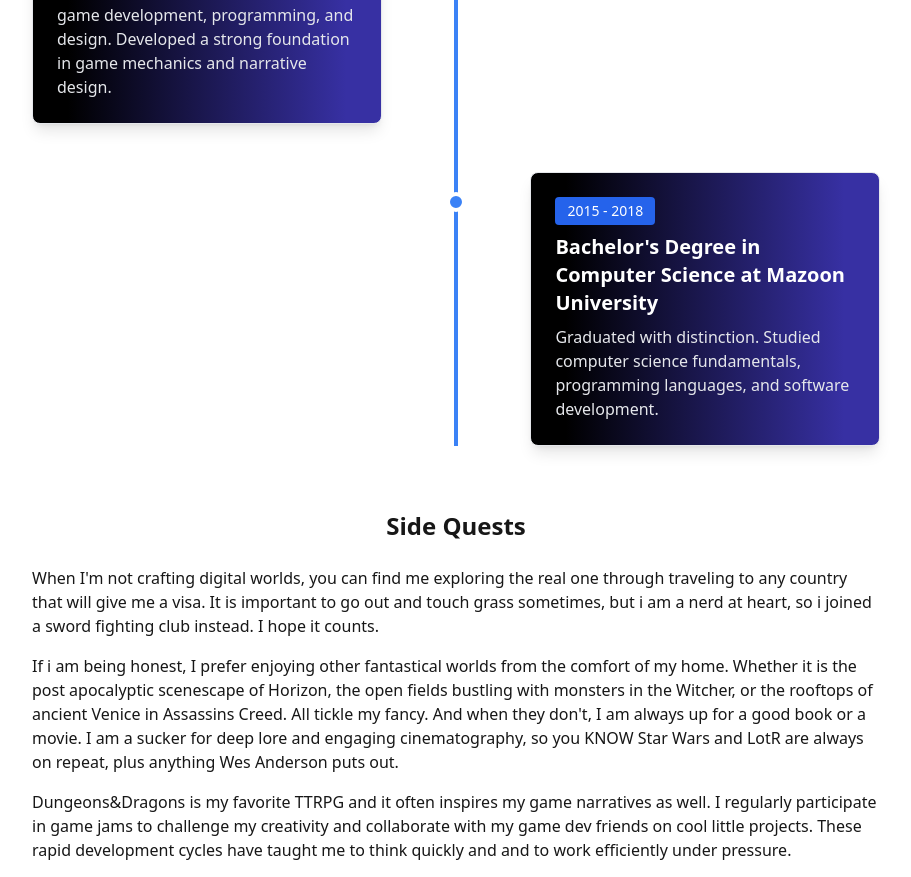
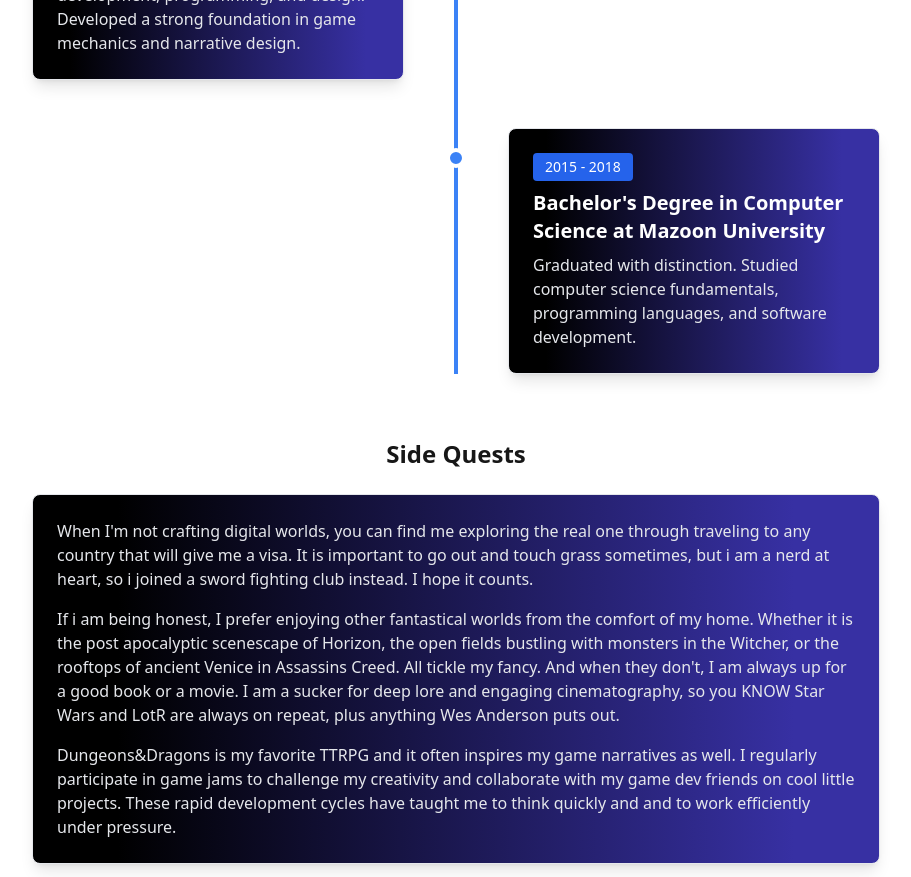
Before and after one commit to DznEggs4Keira/portfolio, a Next.js app: page /about in a window 1280 px wide. Shown: the part 1920-2797 px from the top of the page, without its empty margins (184-1095 px from the left). Built offline with nearby package versions, Linux system fonts and the light colour scheme.

Commit message:
Added Basic Animations

```diff
--- a/package.json
+++ b/package.json
@@ -9,6 +9,7 @@
     "lint": "next lint"
   },
   "dependencies": {
+    "framer-motion": "^12.6.5",
     "next": "15.3.0",
     "react": "^19.0.0",
     "react-dom": "^19.0.0"
--- a/src/app/about/page.tsx
+++ b/src/app/about/page.tsx
@@ -1,5 +1,55 @@
+"use client";
+
 import { skillStack } from "@/data/about";
-import { timelineEvents } from "@/data/about";
+import { timelineEvents, TimelineEvent } from "@/data/about"; // Import the TimelineEvent type
+import { motion, useInView } from "framer-motion";
+import { useRef } from "react";
+
+// Add proper TypeScript interface for the component props
+interface TimelineItemProps {
+  event: TimelineEvent;
+  index: number;
+}
+
+function TimelineItem({ event, index }: TimelineItemProps) {
+  const itemRef = useRef<HTMLDivElement>(null);
+  const isItemInView = useInView(itemRef, { once: true, amount: 0.3 });
+
+  // Determine if this item should be on the left or right side
+  const isLeft = index % 2 === 0;
+
+  return (
+    <div className="relative mb-12" ref={itemRef}>
+      {/* The dot */}
+      <div className="absolute left-1/2 top-5 -ml-2.5 z-10">
+        <motion.div
+          className="w-5 h-5 rounded-full bg-blue-500 border-4 border-white dark:border-gray-900"
+          initial={{ scale: 0 }}
+          animate={isItemInView ? { scale: 1 } : { scale: 0 }}
+          transition={{ duration: 0.3, delay: 0.2 }}
+        />
+      </div>
+
+      {/* The content */}
+      <motion.div
+        className={`w-[calc(50%-20px)] ${isLeft ? 'mr-auto pr-8' : 'ml-auto pl-8'}`}
+        initial={{ opacity: 0, x: isLeft ? -50 : 50 }}
+        animate={isItemInView ? { opacity: 1, x: 0 } : { opacity: 0, x: isLeft ? -50 : 50 }}
+        transition={{ duration: 0.7, ease: "easeOut" }}
+      >
+        <div className="project-card p-6">
+          <span className="inline-block px-3 py-1 mb-2 rounded bg-blue-600 text-white text-sm font-medium">
+            {event.year}
+          </span>
+          <h3 className="text-xl font-bold mb-2 text-white">{event.title}</h3>
+          <p className="text-gray-200">{event.description}</p>
+        </div>
+      </motion.div>
+    </div>
+  );
+}
+
+
 
 export default function About() {
   return (
@@ -45,28 +95,7 @@ export default function About() {
 
           {/* Timeline Events */}
           {timelineEvents.map((event, index) => (
-            <div key={event.id} className="relative mb-12 flex">
-              {/* For desktop: Position boxes on alternating sides */}
-              <div
-                className={`w-full md:w-[45%] ${
-                  index % 2 === 0 ? "md:mr-auto md:pr-8" : "md:ml-auto md:pl-8"
-                }`}
-              >
-                {/* Content Box */}
-                <div className="project-card p-6">
-                  <span className="inline-block px-3 py-1 mb-2 rounded bg-blue-600 text-white text-sm font-medium">
-                    {event.year}
-                  </span>
-                  <h3 className="text-xl font-bold mb-2 text-white">
-                    {event.title}
-                  </h3>
-                  <p className="text-gray-200">{event.description}</p>
-                </div>
-              </div>
-
-              {/* Timeline Dot - Always centered on the line */}
-              <div className="absolute top-5 left-1/2 transform -translate-x-1/2 w-5 h-5 rounded-full bg-blue-500 border-4 border-white dark:border-gray-900 z-10"></div>
-            </div>
+            <TimelineItem key={event.id} event={event} index={index} />
           ))}
         </div>
       </div>
@@ -74,15 +103,16 @@ export default function About() {
       {/* Hobbies/Side Quests */}
       <div>
         <h2 className="text-2xl font-semibold mb-6 text-center">Side Quests</h2>
+        <div className="project-card p-6">
           <div className="space-y-4">
-            <p>
+            <p className="text-gray-200">
               When I&apos;m not crafting digital worlds, you can find me
               exploring the real one through traveling to any country that will
               give me a visa. It is important to go out and touch grass
               sometimes, but i am a nerd at heart, so i joined a sword fighting
               club instead. I hope it counts.
             </p>
-            <p>
+            <p className="text-gray-200">
               If i am being honest, I prefer enjoying other fantastical worlds
               from the comfort of my home. Whether it is the post apocalyptic
               scenescape of Horizon, the open fields bustling with monsters in
@@ -92,7 +122,7 @@ export default function About() {
               cinematography, so you KNOW Star Wars and LotR are always on
               repeat, plus anything Wes Anderson puts out.
             </p>
-            <p>
+            <p className="text-gray-200">
               Dungeons&Dragons is my favorite TTRPG and it often inspires my
               game narratives as well. I regularly participate in game jams to
               challenge my creativity and collaborate with my game dev friends
@@ -103,5 +133,6 @@ export default function About() {
           </div>
         </div>
       </div>
+    </div>
   );
 }
--- a/src/app/layout.tsx
+++ b/src/app/layout.tsx
@@ -1,8 +1,9 @@
 import type { Metadata } from "next";
 import { Geist, Geist_Mono } from "next/font/google";
 import "./globals.css";
-import Navigation from '@/components/Navigation';
-import Footer from '@/components/Footer';
+import Navigation from "@/components/Navigation";
+import Footer from "@/components/Footer";
+import AnimatedLayout from "@/components/AnimatedLayout";
 
 const geistSans = Geist({
   variable: "--font-geist-sans",
@@ -30,8 +31,10 @@ export default function RootLayout({
         className={`${geistSans.variable} ${geistMono.variable} antialiased`}
       >
         <Navigation />
-        <main className="flex-grow">
-          {children}
+        <main className="pt-24">
+          <AnimatedLayout>
+            {children}
+          </AnimatedLayout>
         </main>
         <Footer />
       </body>
--- a/src/app/projects/page.tsx
+++ b/src/app/projects/page.tsx
@@ -1,5 +1,8 @@
+"use client";
+
 import { projects } from "@/data/projects";
 import Image from "next/image";
+import { motion } from "framer-motion";
 
 export default function Projects() {
   return (
@@ -10,26 +13,35 @@ export default function Projects() {
         <h2 className="text-2xl font-semibold mb-6">Professional Projects</h2>
         <div className="grid grid-cols-1 md:grid-cols-2 lg:grid-cols-3 gap-8">
           {projects
-            .filter(project => project.category === "Professional")
+            .filter((project) => project.category === "Professional")
             .sort((a, b) => b.id - a.id) // Descending order by id
-            .map(project => (
-                <div key={project.id} className="project-card">
+            .map((project) => (
+              <motion.div
+                key={project.id}
+                className="project-card text-white"
+                initial={{ opacity: 0, y: 20 }}
+                animate={{ opacity: 1, y: 0 }}
+                transition={{ duration: 0.5, delay: project.id * 0.1 }} // Staggered delay based on index
+              >
                 <div className="relative w-full h-48">
                   <Image
                     src={project.imageUrl}
                     alt={project.title}
                     fill
-                      style={{ objectFit: 'contain' }}
-                      className="object-cover"
+                    style={{ objectFit: "contain" }}
                   />
                 </div>
                 <div className="p-6">
                   <h3 className="text-xl font-bold mb-2">{project.title}</h3>
-                    <p className="text-gray-700 dark:text-gray-300 mb-4">{project.description}</p>
+                  <p className="text-gray-700 dark:text-gray-300 mb-4">
+                    {project.description}
+                  </p>
                   <div className="mb-4">
-                      <h4 className="text-sm font-semibold text-gray-500 mb-2">Technologies</h4>
+                    <h4 className="text-sm font-semibold text-gray-500 mb-2">
+                      Technologies
+                    </h4>
                     <div className="flex flex-wrap gap-2">
-                        {project.technologies.map(tech => (
+                      {project.technologies.map((tech) => (
                         <span key={tech} className="tech-badge">
                           {tech}
                         </span>
@@ -43,7 +55,7 @@ export default function Projects() {
                     View Project →
                   </a>
                 </div>
-                </div>
+              </motion.div>
             ))}
         </div>
       </div>
@@ -52,26 +64,35 @@ export default function Projects() {
         <h2 className="text-2xl font-semibold mb-6">Hobby Projects</h2>
         <div className="grid grid-cols-1 md:grid-cols-2 lg:grid-cols-3 gap-8">
           {projects
-              .filter(project => project.category === "Hobby")
+            .filter((project) => project.category === "Hobby")
             .sort((a, b) => b.id - a.id) // Descending order by id
-              .map(project => (
-                <div key={project.id} className="project-card">
+            .map((project) => (
+              <motion.div
+                key={project.id}
+                className="project-card text-white"
+                initial={{ opacity: 0, y: 20 }}
+                animate={{ opacity: 1, y: 0 }}
+                transition={{ duration: 0.5, delay: project.id * 0.1 }} // Staggered delay based on index
+              >
                 <div className="relative w-full h-48">
                   <Image
                     src={project.imageUrl}
                     alt={project.title}
                     fill
-                      style={{ objectFit: 'contain' }}
-                      className="object-cover"
+                    style={{ objectFit: "contain" }}
                   />
                 </div>
                 <div className="p-6">
                   <h3 className="text-xl font-bold mb-2">{project.title}</h3>
-                    <p className="text-gray-700 dark:text-gray-300 mb-4">{project.description}</p>
+                  <p className="text-gray-700 dark:text-gray-300 mb-4">
+                    {project.description}
+                  </p>
                   <div className="mb-4">
-                      <h4 className="text-sm font-semibold text-gray-500 mb-2">Technologies</h4>
+                    <h4 className="text-sm font-semibold text-gray-500 mb-2">
+                      Technologies
+                    </h4>
                     <div className="flex flex-wrap gap-2">
-                        {project.technologies.map(tech => (
+                      {project.technologies.map((tech) => (
                         <span key={tech} className="tech-badge">
                           {tech}
                         </span>
@@ -85,7 +106,7 @@ export default function Projects() {
                     View Project →
                   </a>
                 </div>
-                </div>
+              </motion.div>
             ))}
         </div>
       </div>
--- /dev/null
+++ b/src/components/AnimatedLayout.tsx
@@ -0,0 +1,28 @@
+"use client";
+
+import { AnimatePresence, motion } from 'framer-motion';
+import { usePathname } from 'next/navigation';
+import { ReactNode } from 'react'; // Import ReactNode type
+
+// Add proper TypeScript interface for the component props
+interface AnimatedLayoutProps {
+  children: ReactNode;
+}
+
+export default function AnimatedLayout({ children }: AnimatedLayoutProps) {
+  const pathname = usePathname();
+
+  return (
+    <AnimatePresence mode="wait">
+      <motion.div
+        key={pathname}
+        initial={{ opacity: 0 }}
+        animate={{ opacity: 1 }}
+        exit={{ opacity: 1 }}
+        transition={{ duration: 0.9 }}
+      >
+        {children}
+      </motion.div>
+    </AnimatePresence>
+  );
+}
--- a/src/components/Navigation.tsx
+++ b/src/components/Navigation.tsx
@@ -12,7 +12,7 @@ export default function Navigation() {
   };
 
   return (
-    <nav className="row-start-3 flex-wrap items-center justify-center">
+    <nav className="fixed top-0 left-0 right-0 z-50 bg-background shadow-md">
       <div className="max-w-6xl mx-auto px-4">
         <div className="flex justify-between h-16">
           <div className="flex items-center">
```
Also changed, not shown: 1 other file (tests, documents, lock files or other folders). Lines whose indentation alone changed are shown as unchanged.
